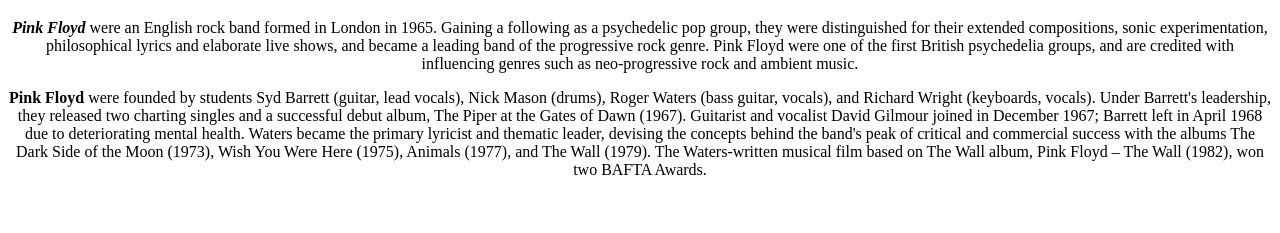
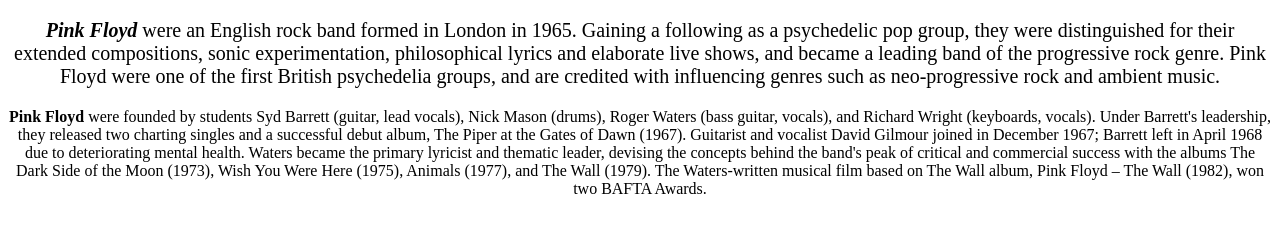
Before and after one commit to cali0p3/site-curso-html, a plain HTML site: page index.html in a window 1280 px wide. Shown: the part 61-294 px from the top of the page. Drawn offline with Linux system fonts and the light colour scheme.

Commit message:
font size

```diff
--- a/index.html
+++ b/index.html
@@ -7,7 +7,7 @@
     <body>
 
         <h1 style="text-align: center;">Pink Floyd</h1>
-        <p style="font-size: 20; text-align: center;"><strong><em>Pink Floyd</em></strong> were an English rock band formed in London in 1965. Gaining a following as a psychedelic pop group, they were distinguished for their extended compositions, sonic experimentation, philosophical lyrics and elaborate live shows, and became a leading band of the progressive rock genre. Pink Floyd were one of the first British psychedelia groups, and are credited with influencing genres such as neo-progressive rock and ambient music.
+        <p style="font-size: 20px; text-align: center;"><strong><em>Pink Floyd</em></strong> were an English rock band formed in London in 1965. Gaining a following as a psychedelic pop group, they were distinguished for their extended compositions, sonic experimentation, philosophical lyrics and elaborate live shows, and became a leading band of the progressive rock genre. Pink Floyd were one of the first British psychedelia groups, and are credited with influencing genres such as neo-progressive rock and ambient music.
 
         <p style="text-align: center;"><strong>Pink Floyd</strong> were founded by students Syd Barrett (guitar, lead vocals), Nick Mason (drums), Roger Waters (bass guitar, vocals), and Richard Wright (keyboards, vocals). Under Barrett's leadership, they released two charting singles and a successful debut album, The Piper at the Gates of Dawn (1967). Guitarist and vocalist David Gilmour joined in December 1967; Barrett left in April 1968 due to deteriorating mental health. Waters became the primary lyricist and thematic leader, devising the concepts behind the band's peak of critical and commercial success with the albums The Dark Side of the Moon (1973), Wish You Were Here (1975), Animals (1977), and The Wall (1979). The Waters-written musical film based on The Wall album, Pink Floyd – The Wall (1982), won two BAFTA Awards.</p>
 
```
